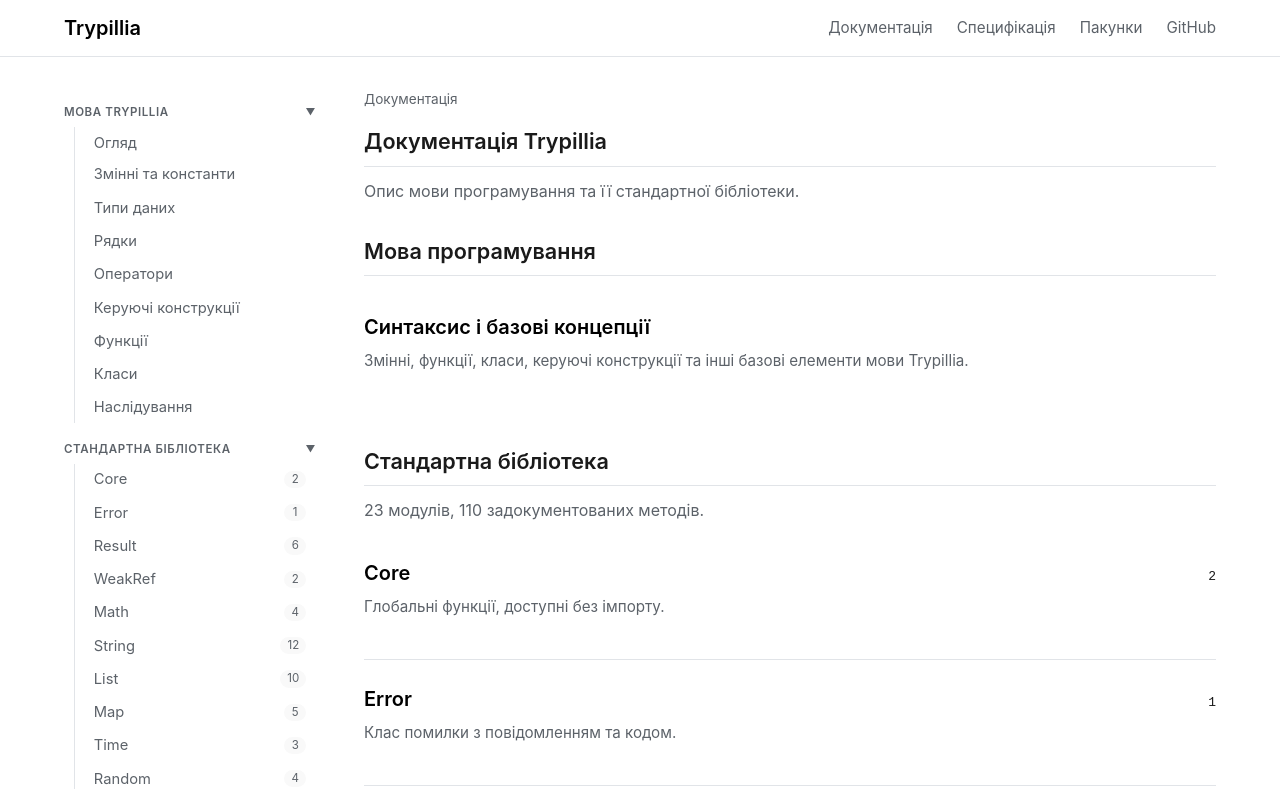
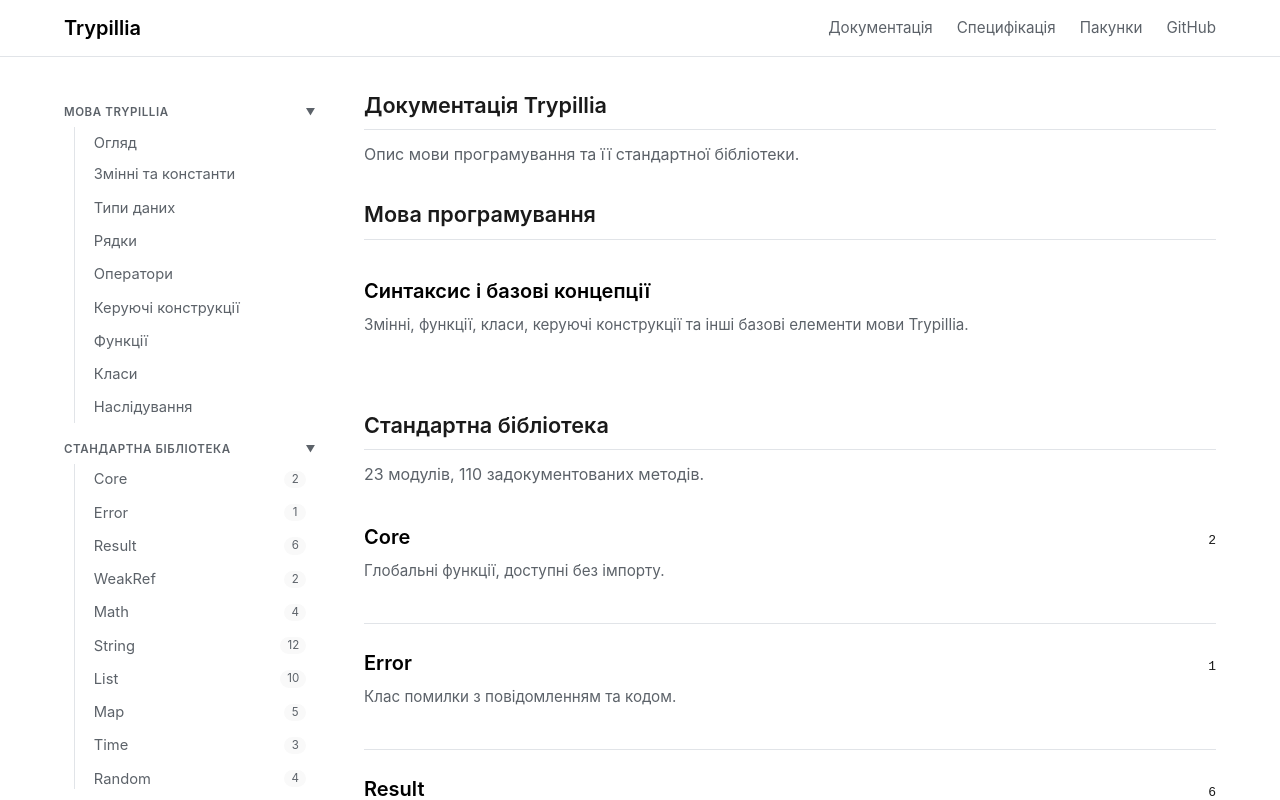
Before and after one commit to ChernegaSergiy/trypillia-language, a SvelteKit app in the folder website/: page /docs in a window 1280 px wide. Shown: the top 800 px of the page. Built offline with nearby package versions, Linux system fonts and the light colour scheme.

Commit message:
fix: Remove redundant breadcrumb from docs home page

```diff
--- a/website/src/routes/docs/+page.svelte
+++ b/website/src/routes/docs/+page.svelte
@@ -1,7 +1,6 @@
 <script lang="ts">
 	import { base } from '$app/paths';
 	import { modules } from '$lib/docs-nav';
-	import DocsBreadcrumb from '$lib/components/DocsBreadcrumb.svelte';
 
 	const total = modules.reduce((sum, m) => sum + m.methods.length, 0);
 </script>
@@ -9,8 +8,6 @@
 <svelte:head>
 	<title>Документація — Trypillia</title>
 </svelte:head>
-
-<DocsBreadcrumb items={[{ label: 'Документація' }]} />
 
 <section>
 	<h2>Документація Trypillia</h2>
```
